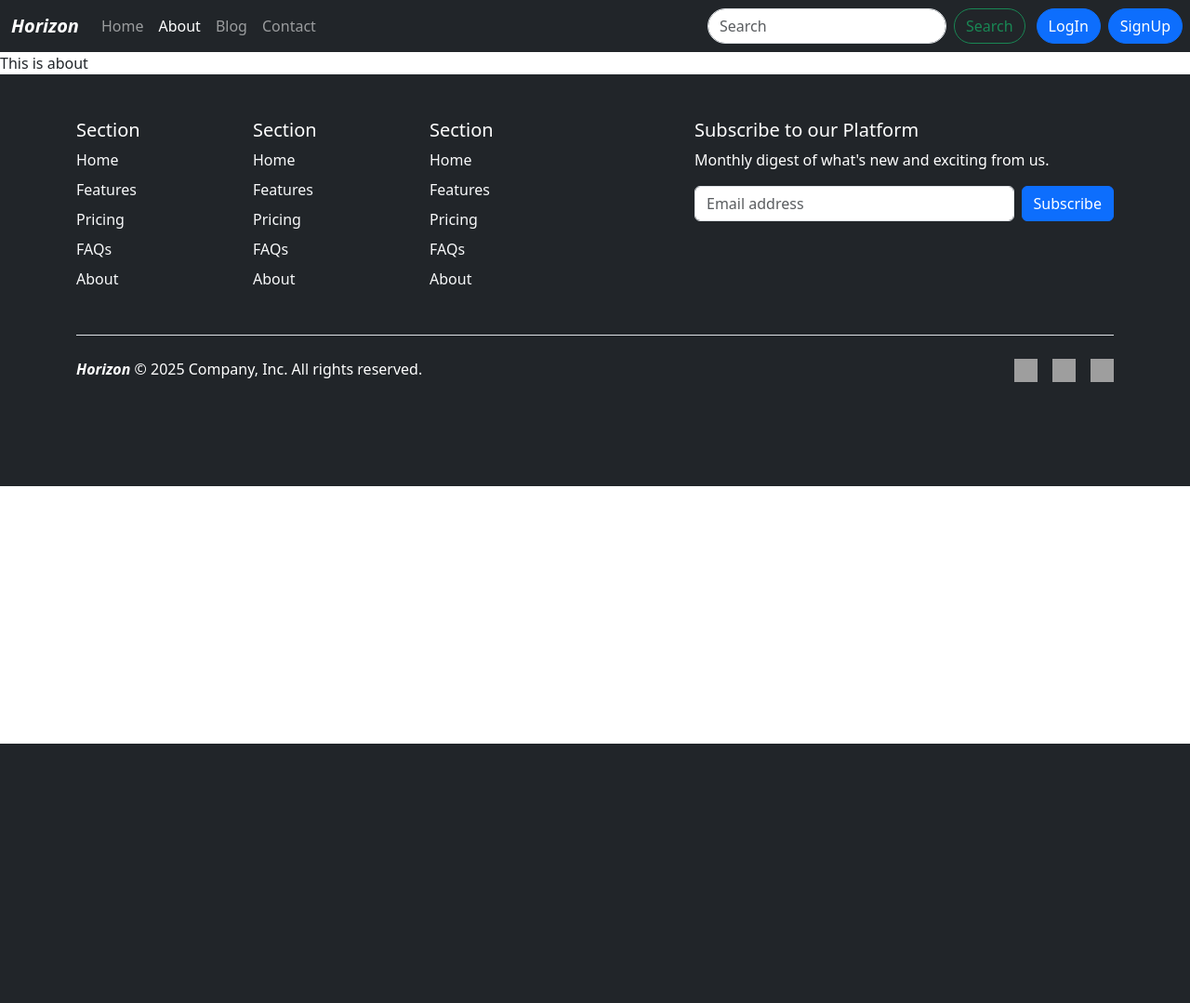
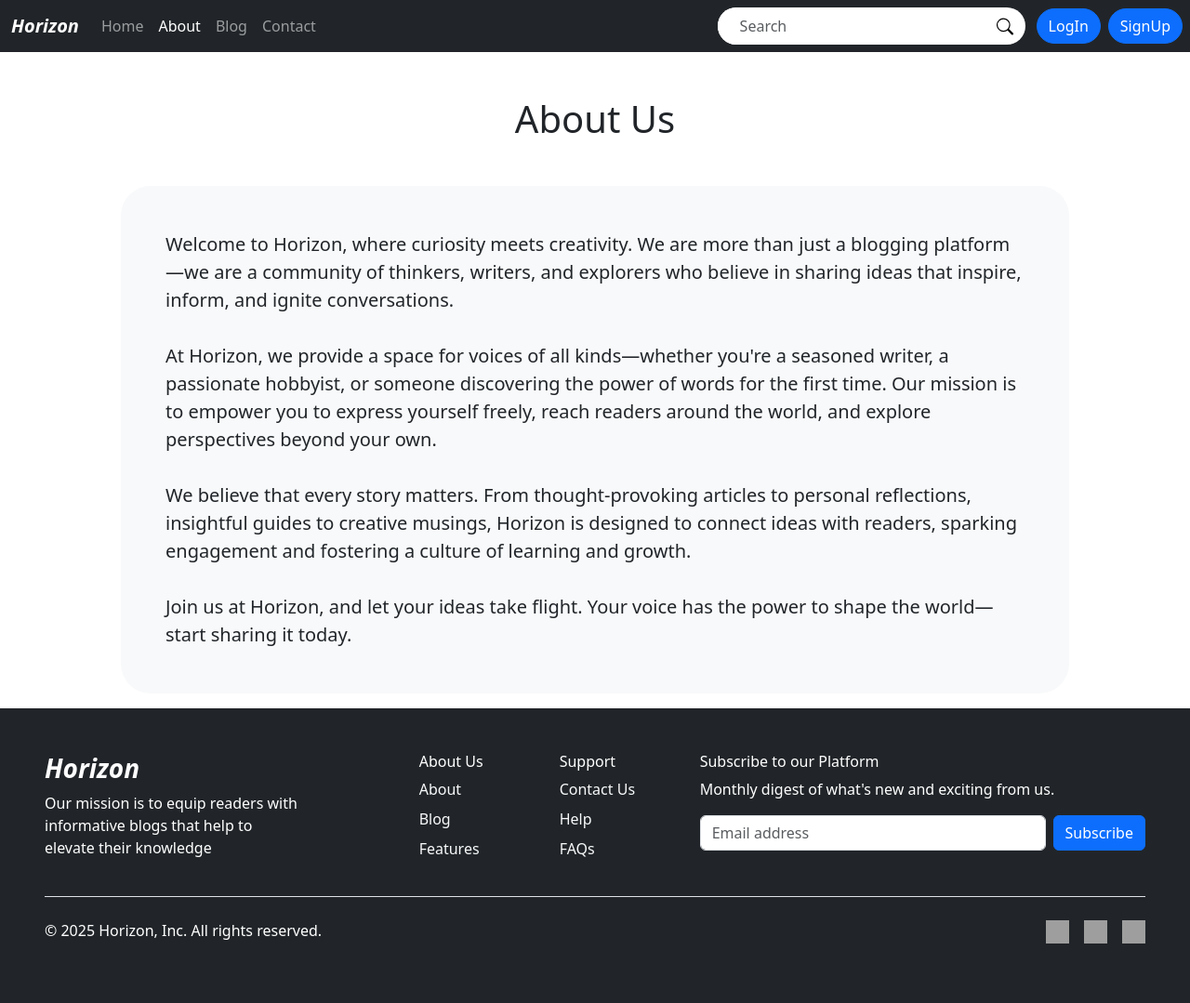
Before and after one commit to amansinha5224/horizon, a Django app: page /about/ in a window 1280 px wide. Shown: the whole page at 93% size. Before the commit the page ends 800 px from the top, so only its background shows below. Run offline with Django 5.2, Linux system fonts and the light colour scheme; grey boxes are pictures that could not be loaded.

Commit message:
add about page

```diff
--- a/Horizon/templates/base.html
+++ b/Horizon/templates/base.html
@@ -31,8 +31,14 @@
 
             </ul>
             <form class="d-flex" role="search" action="{% url 'search' %}" method = 'GET'>
-                <input class="form-control me-2 rounded-pill" name="query" id="search" type="search" placeholder="Search" aria-label="Search"/>
-                <button class="btn btn-outline-success rounded-pill" type="submit">Search</button>
+                <div class="d-flex bg-white rounded-pill">
+                    <input class="form-control me-2 rounded-pill border-0 px-4" name="query" id="search" type="search" placeholder="Search" aria-label="Search"/>
+                    <button class="btn btn-outline-white rounded-circle" type="submit">
+                        <svg xmlns="http://www.w3.org/2000/svg" width="18" height="25" fill="" class="bi bi-search" viewBox="0 0 16 16">
+                        <path d="M11.742 10.344a6.5 6.5 0 1 0-1.397 1.398h-.001q.044.06.098.115l3.85 3.85a1 1 0 0 0 1.415-1.414l-3.85-3.85a1 1 0 0 0-.115-.1zM12 6.5a5.5 5.5 0 1 1-11 0 5.5 5.5 0 0 1 11 0"/>
+                        </svg>
+                    </button>
+                </div>
             </form>
             </div>
         </div>
@@ -142,42 +148,39 @@
     {% block body %}{% endblock body %}
 
     <footer class="footer bg-dark text-white">
-        <div class="container">
+        <div class="px-5">
             <div class="py-5">
                 <div class="row">
-                    <div class="col-6 col-md-2 mb-3">
-                        <h5>Section</h5>
+                    <div class="col-3">
+                        <p class="h3" href="{% url 'home' %}"><b><i>Horizon</i></b></p>
+                        <p>
+                            Our mission is to equip readers with informative blogs that help to elevate their knowledge
+                        </p>
+                    </div>
+                    <div class="col-3 offset-md-1">
+                        <div class="row">
+                            <div class="col">
+                                <h6>About Us</h6>
                                 <ul class="nav flex-column">
-                            <li class="nav-item mb-2"><a href="#" class="nav-link p-0 text-light">Home</a></li>
+                                    <li class="nav-item mb-2"><a href="/about" class="nav-link p-0 text-light">About</a></li>
+                                    <li class="nav-item mb-2"><a href="/blog" class="nav-link p-0 text-light">Blog</a></li>
                                     <li class="nav-item mb-2"><a href="#" class="nav-link p-0 text-light">Features</a></li>
-                            <li class="nav-item mb-2"><a href="#" class="nav-link p-0 text-light">Pricing</a></li>
-                            <li class="nav-item mb-2"><a href="#" class="nav-link p-0 text-light">FAQs</a></li>
-                            <li class="nav-item mb-2"><a href="#" class="nav-link p-0 text-light">About</a></li>
                                 </ul>
                             </div>
-                    <div class="col-6 col-md-2 mb-3">
-                        <h5>Section</h5>
+                            <div class="col">
+                                <h6>Support</h6>
                                 <ul class="nav flex-column">
-                            <li class="nav-item mb-2"><a href="#" class="nav-link p-0 text-light">Home</a></li>
-                            <li class="nav-item mb-2"><a href="#" class="nav-link p-0 text-light">Features</a></li>
-                            <li class="nav-item mb-2"><a href="#" class="nav-link p-0 text-light">Pricing</a></li>
+                                    <li class="nav-item mb-2"><a href="/contact" class="nav-link p-0 text-light">Contact Us</a></li>
+                                    <li class="nav-item mb-2"><a href="#" class="nav-link p-0 text-light">Help</a></li>
                                     <li class="nav-item mb-2"><a href="#" class="nav-link p-0 text-light">FAQs</a></li>
-                            <li class="nav-item mb-2"><a href="#" class="nav-link p-0 text-light">About</a></li>
                                 </ul>
                             </div>
-                    <div class="col-6 col-md-2 mb-3">
-                        <h5>Section</h5>
-                            <ul class="nav flex-column">
-                                <li class="nav-item mb-2"><a href="#" class="nav-link p-0 text-light">Home</a></li>
-                                <li class="nav-item mb-2"><a href="#" class="nav-link p-0 text-light">Features</a></li>
-                                <li class="nav-item mb-2"><a href="#" class="nav-link p-0 text-light">Pricing</a></li>
-                                <li class="nav-item mb-2"><a href="#" class="nav-link p-0 text-light">FAQs</a></li>
-                                <li class="nav-item mb-2"><a href="#" class="nav-link p-0 text-light">About</a></li>
-                            </ul>
                         </div>
-                        <div class="col-md-5 offset-md-1 mb-3">
+
+                        </div>
+                        <div class="col-md-5 mb-3">
                             <form>
-                                <h5>Subscribe to our Platform</h5>
+                                <h6>Subscribe to our Platform</h6>
                                 <p>Monthly digest of what's new and exciting from us.</p>
                                 <div class="d-flex flex-column flex-sm-row w-100 gap-2">
                                     <label for="newsletter1" class="visually-hidden">Email address</label> <input id="newsletter1" type="email" class="form-control" placeholder="Email address">
@@ -186,8 +189,8 @@
                             </form>
                         </div>
                     </div>
-                    <div class="d-flex flex-column flex-sm-row justify-content-between py-4 my-4 border-top">
-                        <p><a class="navbar-brand" href="{% url 'home' %}"><b><i>Horizon</i></b></a> © 2025 Company, Inc. All rights reserved.</p>
+                    <div class="d-flex flex-column flex-sm-row justify-content-between pt-4 mt-4 border-top">
+                        <p>© 2025 Horizon, Inc. All rights reserved.</p>
                             <ul class="list-unstyled d-flex">
                                 <li class="ms-3">
                                     <a class="link-body-emphasis" href="#" aria-label="Instagram">
--- a/Horizon/templates/home/about.html
+++ b/Horizon/templates/home/about.html
@@ -3,5 +3,16 @@
 {% block title %} About {% endblock title %}
 {% block aboutactive %} active {% endblock aboutactive %}
 {% block body %}
-This is about
+<div class="container">
+    <h1 class="display-6 my-5 text-center">About Us</h1>
+    <div class="fs-5 mx-5 my-3 bg-body-tertiary p-5 rounded-5 object-fit-fill">
+        Welcome to Horizon, where curiosity meets creativity. We are more than just a blogging platform—we are a community of thinkers, writers, and explorers who believe in sharing ideas that inspire, inform, and ignite conversations.
+        <br><br>
+        At Horizon, we provide a space for voices of all kinds—whether you're a seasoned writer, a passionate hobbyist, or someone discovering the power of words for the first time. Our mission is to empower you to express yourself freely, reach readers around the world, and explore perspectives beyond your own.
+        <br><br>
+        We believe that every story matters. From thought-provoking articles to personal reflections, insightful guides to creative musings, Horizon is designed to connect ideas with readers, sparking engagement and fostering a culture of learning and growth.
+        <br><br>
+        Join us at Horizon, and let your ideas take flight. Your voice has the power to shape the world—start sharing it today.
+    </div>
+</div>
 {% endblock body %}
--- a/Horizon/templates/home/contact.html
+++ b/Horizon/templates/home/contact.html
@@ -4,7 +4,8 @@
 {% block contactactive %} active {% endblock contactactive %}
 {% block body %}
 <div class="container my-3">
-    <h1>Contact Us</h1>
+    <h1 class="display-6 my-5 text-center">Contact Us</h1>
+    <div class="fs-5 mx-5 my-3 bg-body-tertiary p-5 rounded-5 object-fit-fill">
       <form method="POST" action="{% url 'contact' %}">
         {% csrf_token %}
         <div class="mb-3">
@@ -25,7 +26,8 @@
           <textarea class="form-control"  name="content" id="content" name="content" col="30" rows="5"></textarea>
         </div>
 
-      <button type="submit" class="btn btn-primary">Submit</button>
+        <button type="submit" class="btn btn-primary rounded">Submit</button>
       </form>
     </div>
+</div>
 {% endblock body %}
```
Also changed, not shown: Horizon/templates/home/search.html (+0 -8 lines), Horizon/db.sqlite3. Lines whose indentation alone changed are shown as unchanged.
